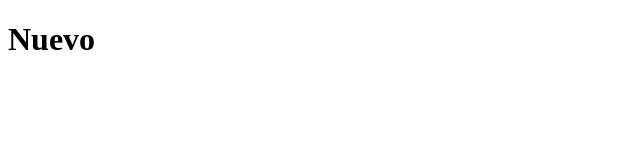
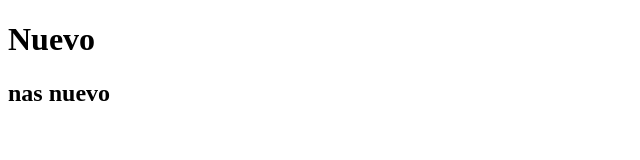
Before and after one commit to Jose-Antonio-Cano-Martinez/tareaDAW, a plain HTML site: page nuevo.html in a window 1280 px wide. Shown: the whole page, without its empty margins (0-640 px from the left). Drawn offline with Linux system fonts and the light colour scheme.

Commit message:
Cuarto commit apartado 2

```diff
--- a/nuevo.html
+++ b/nuevo.html
@@ -7,5 +7,6 @@
 </head>
 <body>
     <h1>Nuevo</h1>
+    <h2>nas nuevo</h2>
 </body>
 </html>
```
